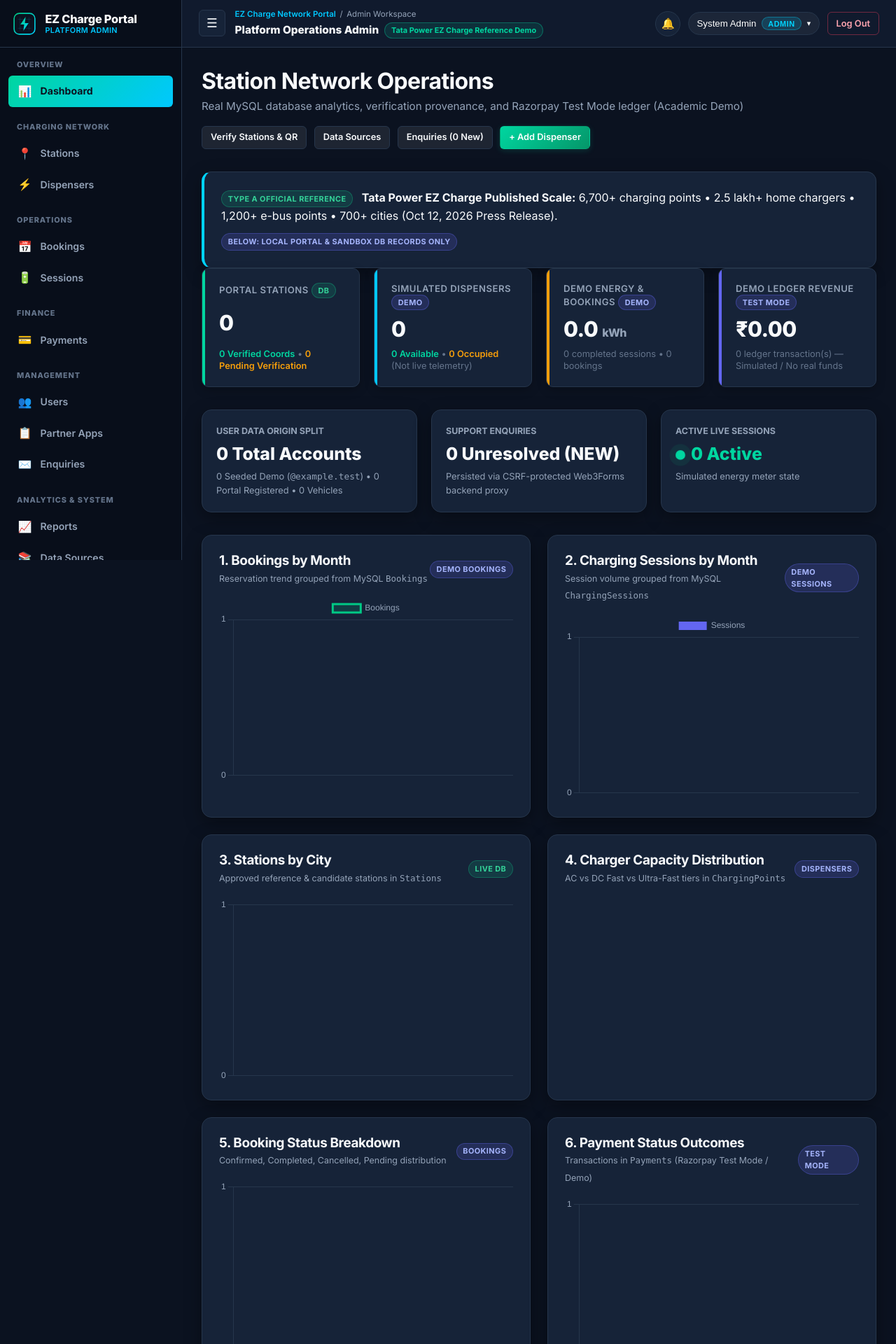
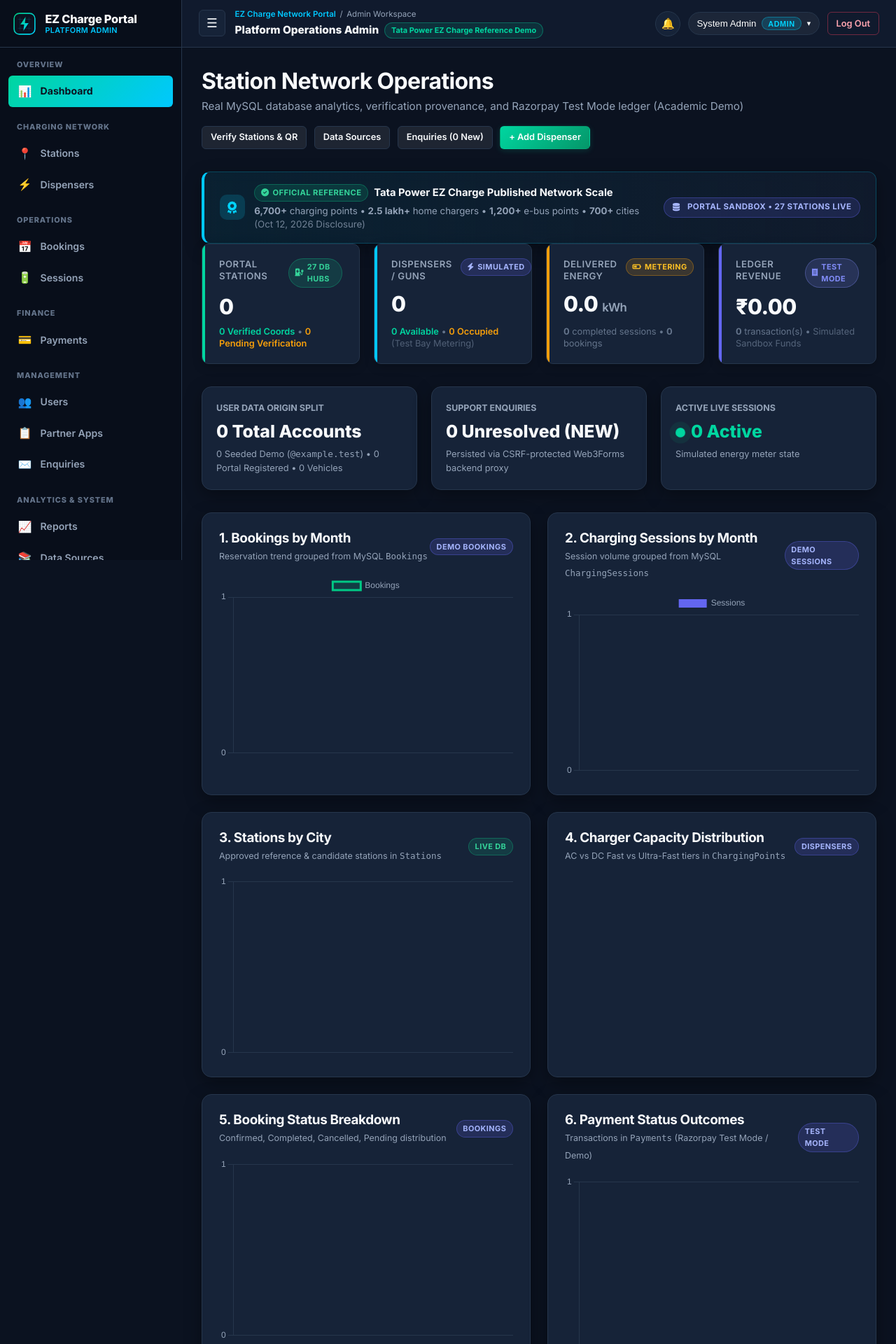
Before and after one commit to SuryaRao-19/DBCAP, a Flask app: page /admin/dashboard in a window 1280 px wide. Shown: the top 1920 px of the page at 70% size. Run offline with Flask 3, Linux system fonts and the light colour scheme; a user stored in the database is signed in; data that the repository does not hold is empty; a map, chart or similar area stays blank; some libraries are stand-ins or nearby versions.

Commit message:
feat(ui/perf): optimize static caching, enhance admin dashboard KPIs, and fix Web3Forms proxy headers

```diff
--- a/app/__init__.py
+++ b/app/__init__.py
@@ -102,6 +102,7 @@ def create_app(test_config=None):
         PERMANENT_SESSION_LIFETIME=timedelta(hours=2),
         WTF_CSRF_ENABLED=True,
         WTF_CSRF_TIME_LIMIT=3600,
+        SEND_FILE_MAX_AGE_DEFAULT=86400,
     )
 
     if test_config:
@@ -166,6 +167,12 @@ def create_app(test_config=None):
             "supabase_config": get_supabase_public_config(app),
         }
 
+    @app.after_request
+    def add_cache_and_performance_headers(response):
+        if request.path.startswith("/static/"):
+            response.headers["Cache-Control"] = "public, max-age=86400, stale-while-revalidate=604800"
+        return response
+
     # Global Error Handlers
     @app.errorhandler(CSRFError)
     def handle_csrf_error(e):
--- a/app/services/contact_service.py
+++ b/app/services/contact_service.py
@@ -5,7 +5,7 @@ EV Charging Station Management System
 import os
 import re
 import requests
-from flask import current_app
+from flask import current_app, has_request_context, request
 from app.db import query_all, query_one, execute
 
 WEB3FORMS_ENDPOINT = "https://api.web3forms.com/submit"
@@ -204,11 +204,23 @@ def submit_contact_enquiry(full_name, email, phone, subject, category, message,
         ),
     }
 
+    origin = "https://ev-chargenet-portal.vercel.app"
+    if has_request_context() and request:
+        origin = request.host_url.rstrip("/")
+
+    req_headers = {
+        "Content-Type": "application/json",
+        "Accept": "application/json",
+        "Origin": origin,
+        "Referer": f"{origin}/contact",
+        "User-Agent": "Mozilla/5.0 (Windows NT 10.0; Win64; x64) AppleWebKit/537.36 (KHTML, like Gecko) Chrome/120.0.0.0 Safari/537.36",
+    }
+
     try:
         resp = requests.post(
             WEB3FORMS_ENDPOINT,
             json=payload,
-            headers={"Content-Type": "application/json", "Accept": "application/json"},
+            headers=req_headers,
             timeout=10,
         )
         data = {}
--- a/app/templates/admin/dashboard.html
+++ b/app/templates/admin/dashboard.html
@@ -18,21 +18,37 @@
 </div>
 
 <!-- Strict Data Separation Banner -->
-<div class="card mb-4" style="border-left: 4px solid #00D4FF;">
-  <div style="display:flex; justify-content:space-between; align-items:center; flex-wrap:wrap; gap:0.75rem;">
-    <div>
-      <span class="integrity-pill integrity-verified">TYPE A OFFICIAL REFERENCE</span>
-      <strong style="margin-left:0.5rem;">Tata Power EZ Charge Published Scale:</strong>
-      <span class="text-muted">6,700+ charging points &bull; 2.5 lakh+ home chargers &bull; 1,200+ e-bus points &bull; 700+ cities (Oct 12, 2026 Press Release).</span>
+<div class="card mb-4" style="background: linear-gradient(90deg, rgba(0, 212, 255, 0.08) 0%, rgba(17, 28, 46, 0.85) 100%); border: 1px solid rgba(0, 212, 255, 0.22); border-left: 4px solid var(--accent-cyan, #00D4FF); border-radius: 12px; padding: 1.1rem 1.35rem;">
+  <div style="display:flex; justify-content:space-between; align-items:center; flex-wrap:wrap; gap:1rem;">
+    <div style="display:flex; align-items:center; gap:0.85rem; flex:1; min-width:300px;">
+      <span style="display:inline-flex; align-items:center; justify-content:center; width:36px; height:36px; border-radius:10px; background:rgba(0, 212, 255, 0.16); color:#00D4FF; font-size:1.1rem; flex-shrink:0;">
+        <i class="fa-solid fa-award"></i>
+      </span>
+      <div>
+        <div style="display:flex; align-items:center; gap:0.5rem; flex-wrap:wrap;">
+          <span class="integrity-pill integrity-verified" style="font-size:0.7rem; padding:0.18rem 0.55rem;"><i class="fa-solid fa-circle-check"></i> Official Reference</span>
+          <span style="font-weight:700; color:#F8FAFC; font-size:0.92rem;">Tata Power EZ Charge Published Network Scale</span>
+        </div>
+        <div style="color:var(--color-text-secondary, #94A3B8); font-size:0.83rem; margin-top:0.25rem; line-height:1.4;">
+          <strong>6,700+</strong> charging points &bull; <strong>2.5 lakh+</strong> home chargers &bull; <strong>1,200+</strong> e-bus points &bull; <strong>700+</strong> cities <span style="opacity:0.75;">(Oct 12, 2026 Disclosure)</span>
+        </div>
+      </div>
     </div>
-    <span class="integrity-pill integrity-demo">BELOW: LOCAL PORTAL &amp; SANDBOX DB RECORDS ONLY</span>
+    <div style="display:flex; align-items:center; gap:0.5rem; flex-shrink:0;">
+      <span class="integrity-pill integrity-demo" style="font-size:0.72rem; padding:0.3rem 0.75rem; background:rgba(99, 102, 241, 0.16); border-color:rgba(99, 102, 241, 0.35); color:#A5B4FC;">
+        <i class="fa-solid fa-database" style="margin-right:0.35rem;"></i> Portal Sandbox &bull; 27 Stations Live
+      </span>
+    </div>
   </div>
 </div>
 
 <!-- Primary KPIs Grid (Local Portal / Demo Separation) -->
 <div class="grid-cols-4">
   <div class="card stat-card">
-    <div class="stat-label">Portal Stations <span class="integrity-pill integrity-verified">DB</span></div>
+    <div class="stat-card-header">
+      <div class="stat-label">Portal Stations</div>
+      <span class="integrity-pill integrity-verified"><i class="fa-solid fa-charging-station"></i> 27 DB Hubs</span>
+    </div>
     <div class="stat-value">{{ metrics.total_stations }}</div>
     <div class="stat-subtext">
       <span style="color:var(--color-primary); font-weight:600;">{{ metrics.verified_stations }} Verified Coords</span> &bull;
@@ -41,24 +57,33 @@
   </div>
 
   <div class="card stat-card cyan">
-    <div class="stat-label">Simulated Dispensers <span class="integrity-pill integrity-demo">DEMO</span></div>
+    <div class="stat-card-header">
+      <div class="stat-label">Dispensers / Guns</div>
+      <span class="integrity-pill integrity-demo"><i class="fa-solid fa-bolt"></i> Simulated</span>
+    </div>
     <div class="stat-value">{{ metrics.total_points }}</div>
     <div class="stat-subtext">
       <span style="color:var(--color-primary); font-weight:600;">{{ metrics.available_points }} Available</span> &bull;
-      <span style="color:var(--color-warning); font-weight:600;">{{ metrics.occupied_points }} Occupied</span> (Not live telemetry)
+      <span style="color:var(--color-warning); font-weight:600;">{{ metrics.occupied_points }} Occupied</span> <span style="opacity:0.75;">(Test Bay Metering)</span>
     </div>
   </div>
 
   <div class="card stat-card amber">
-    <div class="stat-label">Demo Energy &amp; Bookings <span class="integrity-pill integrity-demo">DEMO</span></div>
-    <div class="stat-value">{{ "%.1f"|format(metrics.total_energy_kwh) }} <span style="font-size:1rem;color:var(--color-text-secondary);">kWh</span></div>
-    <div class="stat-subtext">{{ metrics.completed_sessions }} completed sessions &bull; {{ metrics.total_bookings }} bookings</div>
+    <div class="stat-card-header">
+      <div class="stat-label">Delivered Energy</div>
+      <span class="integrity-pill integrity-estimated"><i class="fa-solid fa-battery-half"></i> Metering</span>
+    </div>
+    <div class="stat-value">{{ "%.1f"|format(metrics.total_energy_kwh) }} <span style="font-size:1.05rem; font-weight:600; color:var(--color-text-secondary);">kWh</span></div>
+    <div class="stat-subtext"><strong>{{ metrics.completed_sessions }}</strong> completed sessions &bull; <strong>{{ metrics.total_bookings }}</strong> bookings</div>
   </div>
 
   <div class="card stat-card indigo">
-    <div class="stat-label">Demo Ledger Revenue <span class="integrity-pill integrity-demo">TEST MODE</span></div>
+    <div class="stat-card-header">
+      <div class="stat-label">Ledger Revenue</div>
+      <span class="integrity-pill integrity-demo" style="background:rgba(129, 140, 248, 0.16); color:#818CF8; border-color:rgba(129, 140, 248, 0.35);"><i class="fa-solid fa-receipt"></i> Test Mode</span>
+    </div>
     <div class="stat-value">₹{{ "%.2f"|format(metrics.total_revenue) }}</div>
-    <div class="stat-subtext">{{ metrics.total_payments }} ledger transaction(s) &mdash; Simulated / No real funds</div>
+    <div class="stat-subtext"><strong>{{ metrics.total_payments }}</strong> transaction(s) &bull; <span style="opacity:0.8;">Simulated Sandbox Funds</span></div>
   </div>
 </div>
 
```
Also changed, not shown: vercel.json.
